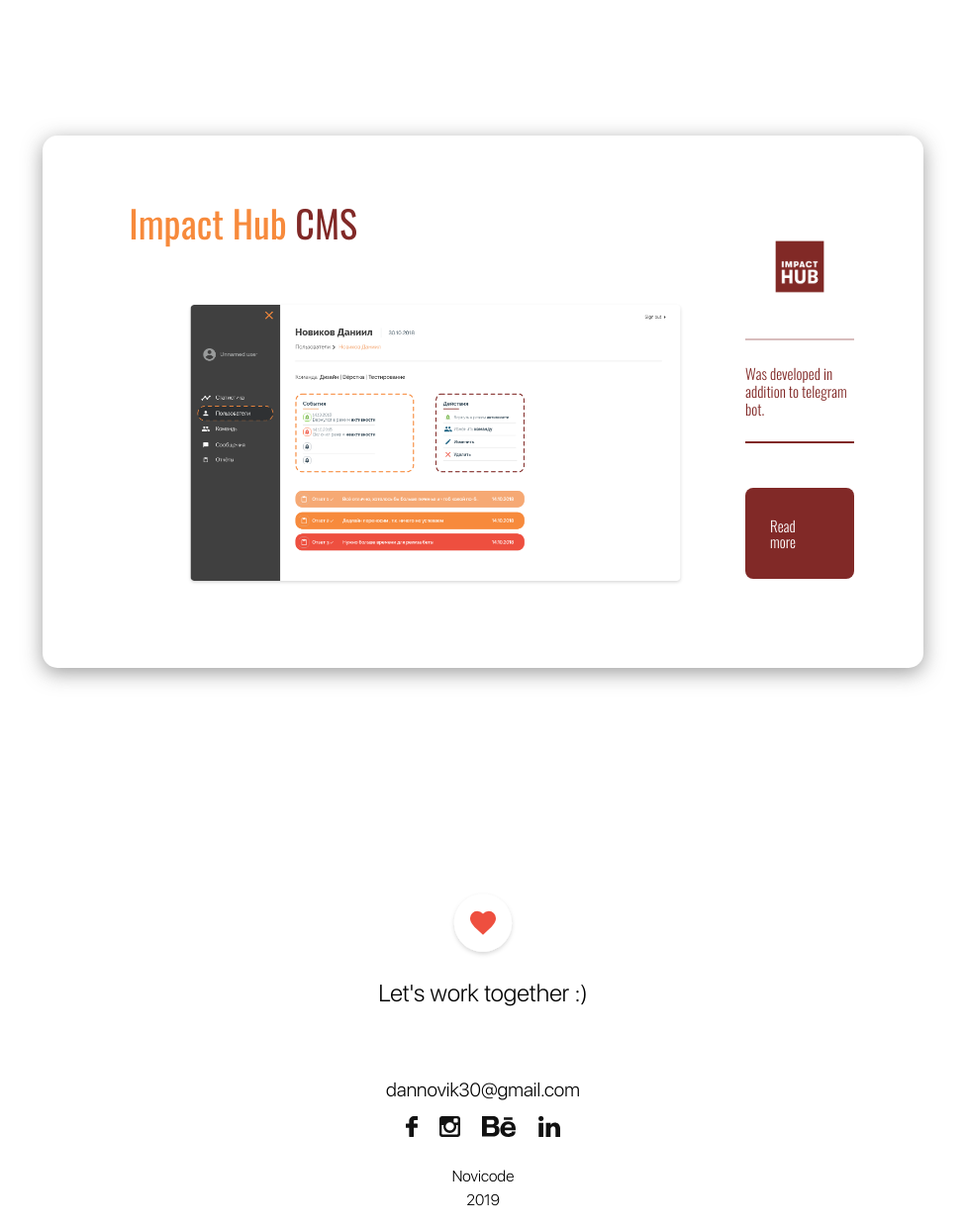
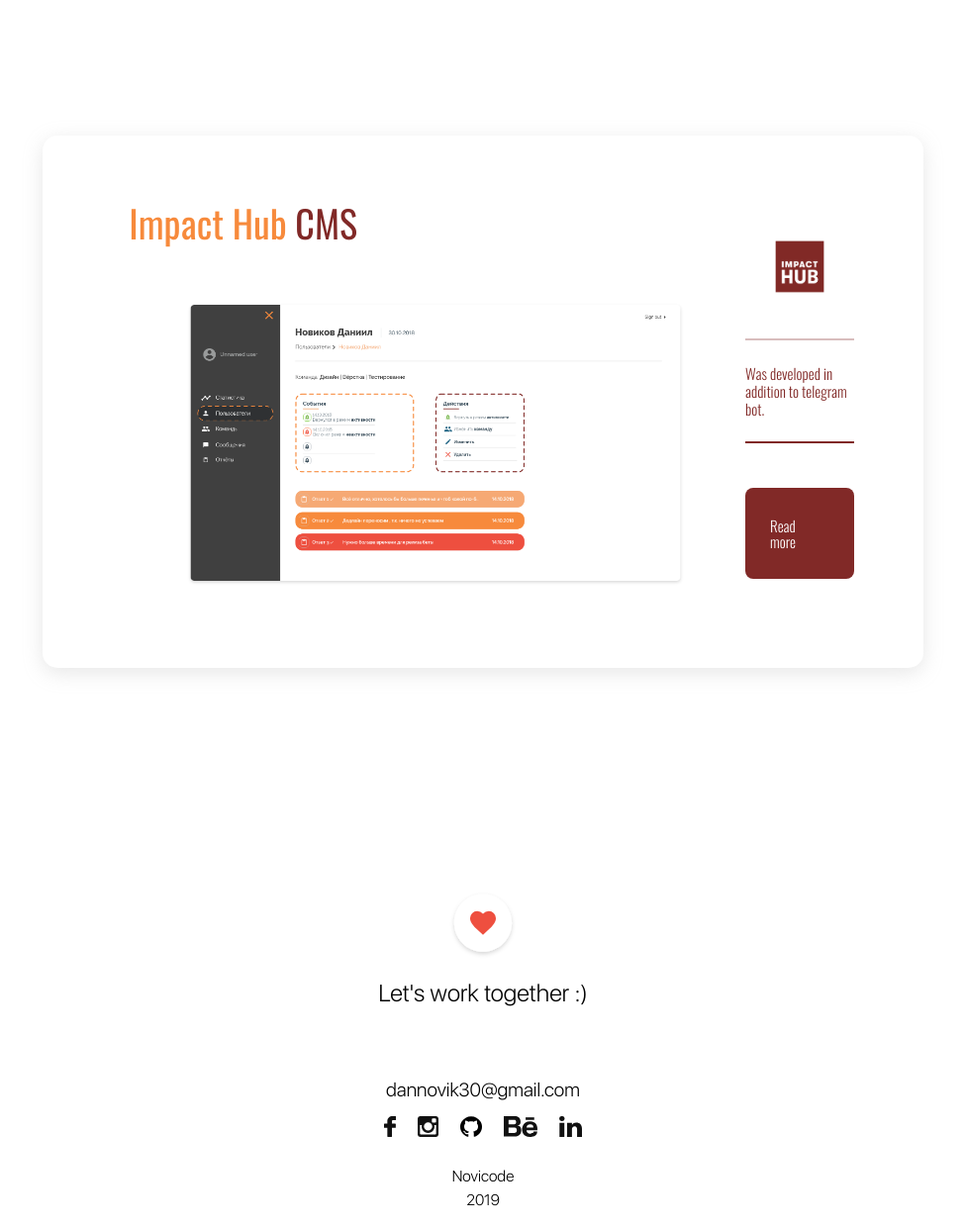
Before and after one commit to NovicodeGithub/portfolio, a website: page src/code.html in a window 1280 px wide. Shown: the part 362-1601 px from the top of the page at 99% size, without its empty margins (152-1127 px from the left). Drawn offline with Linux system fonts and the light colour scheme.

Commit message:
add github link

```diff
--- a/src/code.html
+++ b/src/code.html
@@ -84,6 +84,9 @@
             <a href="https://www.instagram.com/novicode/" target="_blank">
                 <img src="images/icons/instagram-logo.svg" alt="Instagram profile link" />
             </a>
+            <a href="https://github.com/NovicodeGithub" target="_blank">
+                <img src="images/icons/github-logo.svg" alt="Github profile link" />
+            </a>
             <a href="https://www.behance.net/novicode" target="_blank">
                 <img src="images/icons/behance-logo.svg" alt="Behance profile link" />
             </a>
--- a/src/css/pages/projects.css
+++ b/src/css/pages/projects.css
@@ -68,7 +68,7 @@
     padding: 0 0 2.5em 0;
     width: 37.083em;
     margin-bottom: 1em;
-    box-shadow: 0 5px 20px rgba(61, 61, 61, 0.5);
+    box-shadow: 0 5px 20px rgba(170, 170, 170, 0.288);
 }
 
 .project-item h4 {
```
Also changed, not shown: src/design.html (+3 -0 lines), src/index.html (+3 -0 lines), src/work.html (+3 -0 lines), src/images/icons/github-logo.svg (added).
